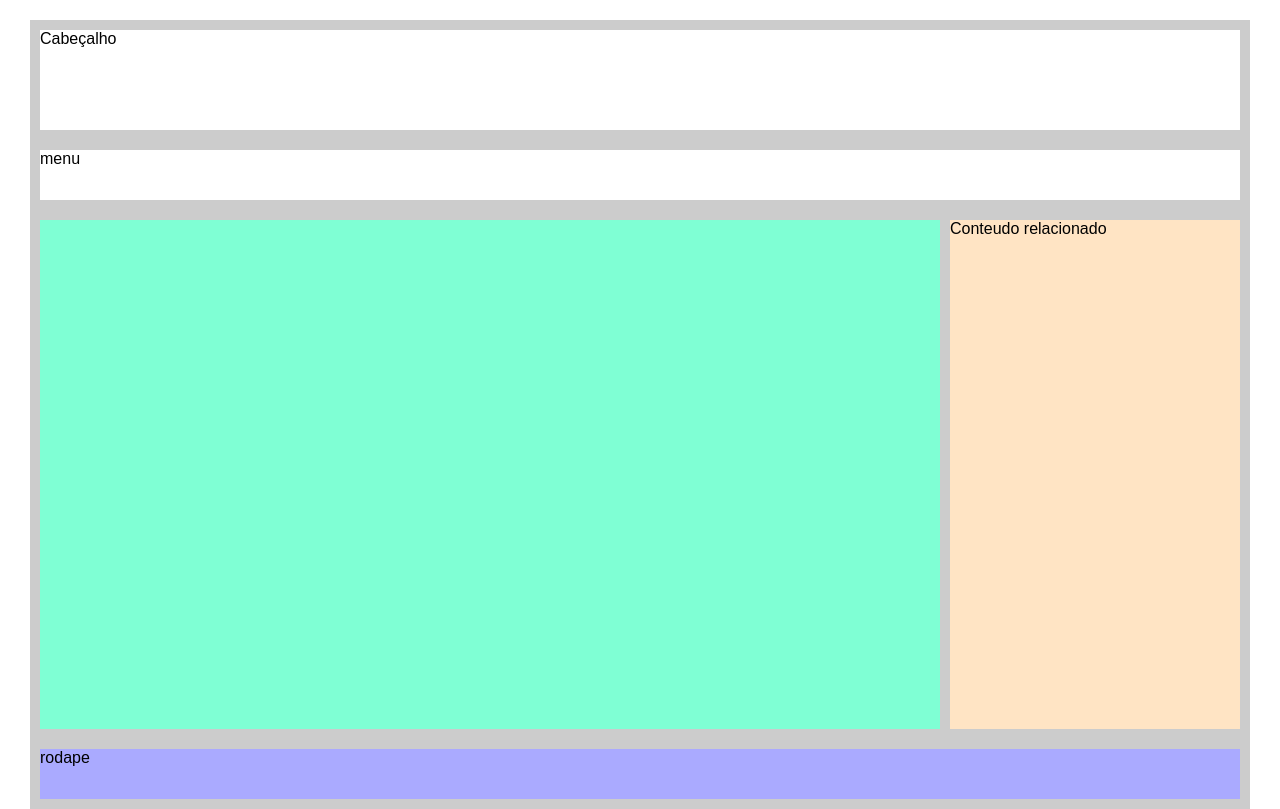
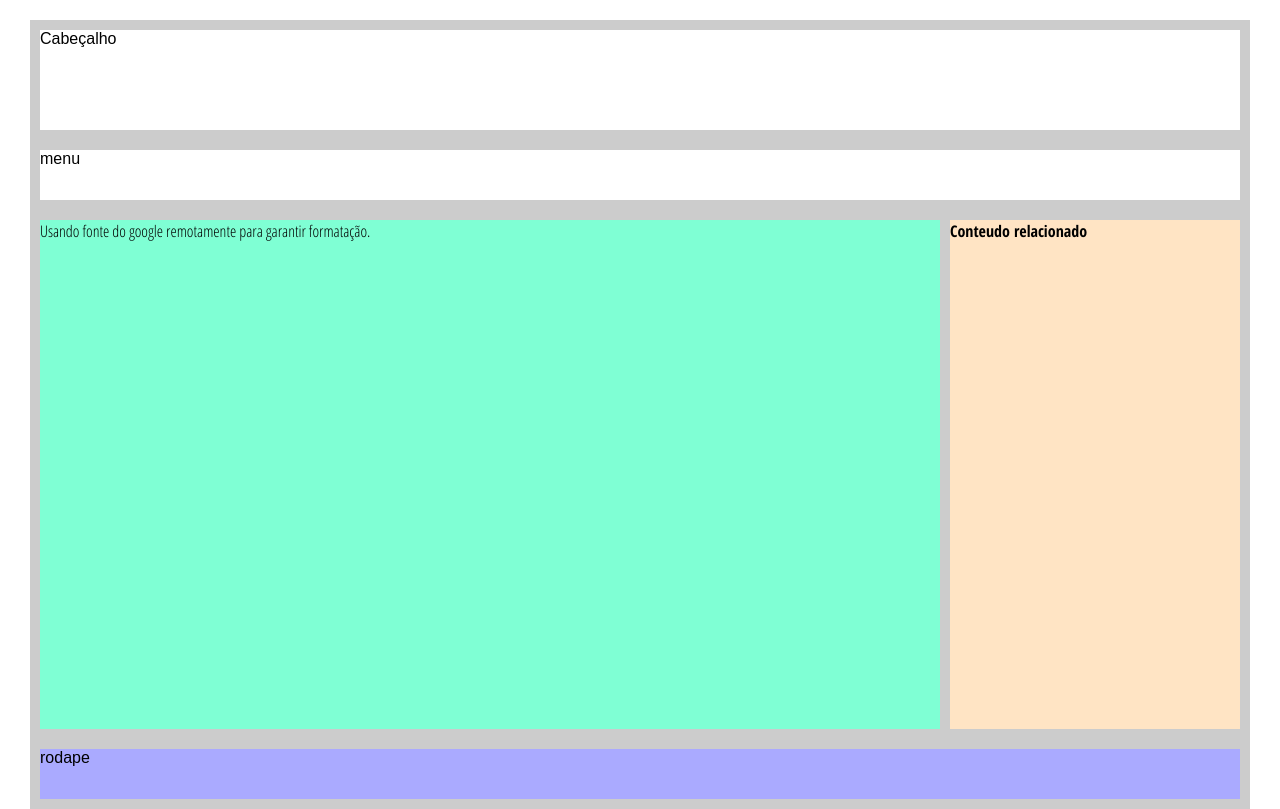
Before and after one commit to alex7alves/Markup, a plain HTML site: page index.html in a window 1280 px wide. Drawn offline with Linux system fonts and the light colour scheme.

Commit message:
Usando fontes externas

```diff
--- a/css/estilo.css
+++ b/css/estilo.css
@@ -26,7 +26,9 @@ section {
   width: 900px;
   height: 509px;
   margin-top: 20px;
+  box-sizing: boder-box;
   float:left;
+
 }
 aside {
   background-color: bisque;
@@ -36,6 +38,7 @@ aside {
   margin-left: 10px;
   float:left;
   margin-bottom: 20px;
+  font-family: 'teste';
 }
 
 footer {
@@ -44,3 +47,12 @@ footer {
   height: 50px;
   clear: both;
 }
+
+
+@font-face{
+  font-family: 'teste';
+  src:url(../Fontes/OpenSansCondensed-Bold.ttf);
+}
+p{
+  font-family: 'Open Sans Condensed', sans-serif;
+}
--- a/index.html
+++ b/index.html
@@ -5,6 +5,8 @@
 			<title>Curso de HTML5 </title>
 			<meta name="author" content="Alex Alves">
 			<meta name="description" content="Curso de HTML5 e CSS3">
+
+			<link href="https://fonts.googleapis.com/css?family=Open+Sans+Condensed:300" rel="stylesheet">
 			<link rel="stylesheet" href="css/estilo.css">
 		</head>
 		<body>
@@ -12,7 +14,14 @@
 				<header>Cabeçalho</header>
 				<nav>menu</nav>
 				<section>
-				<article></article>
+				<p>
+					Usando fonte do google remotamente para garantir formatação.
+
+				</p>
+				<article>
+
+
+				</article>
 
 				</section>
 				<aside>Conteudo relacionado</aside>
```
Also changed, not shown: Fontes/OpenSansCondensed-Bold.ttf (added), Fontes/OpenSansCondensed-Light.ttf (added), Fontes/OpenSansCondensed-LightItalic.ttf (added).
